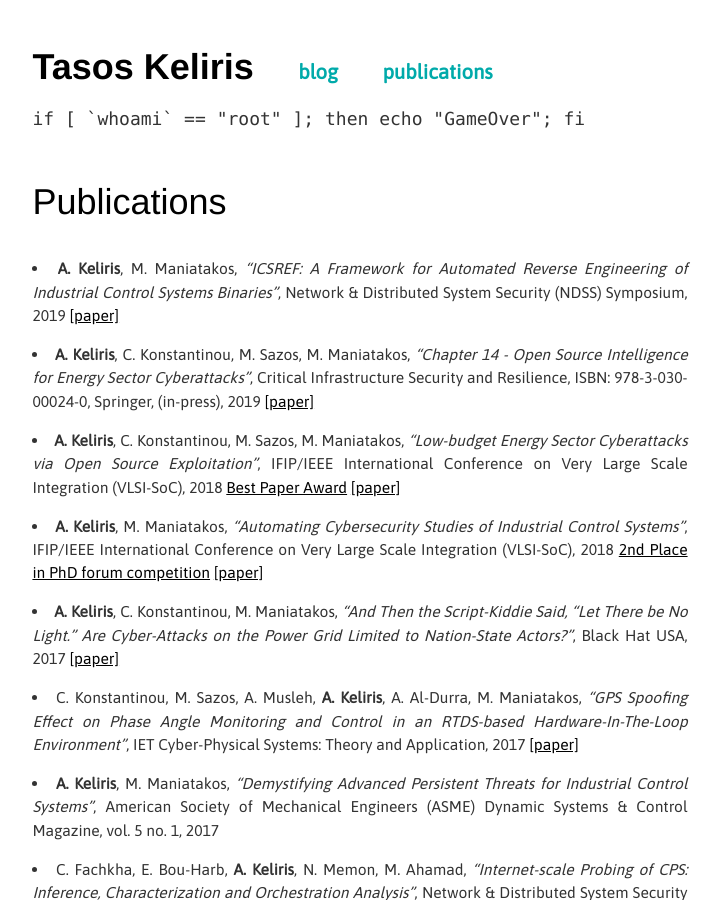
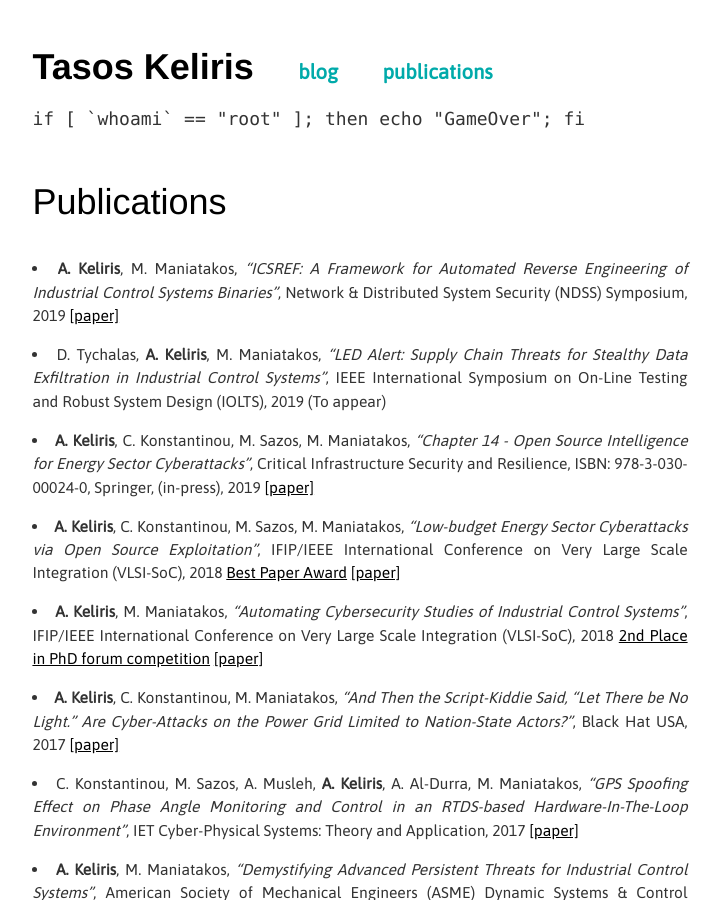
Before and after one commit to tkeliris/tkeliris.github.io, a Jekyll site: the page built from pubs.md, in a window 1280 px wide and 900 px high. Shown: the whole window, without its empty margins (280-1000 px from the left). Built offline with Jekyll 4.4.1, drawn with Linux system fonts in a browser that asks for light colours.

Commit message:
add iolts19 pub

```diff
--- a/pubs.md
+++ b/pubs.md
@@ -4,6 +4,7 @@ title: Publications
 ---
 
 - **A. Keliris**, M. Maniatakos, *"ICSREF: A Framework for Automated Reverse Engineering of Industrial Control Systems Binaries"*, Network & Distributed System Security (NDSS) Symposium, 2019 [[paper]](https://www.ndss-symposium.org/wp-content/uploads/2019/02/ndss2019_07A-5_Keliris_paper.pdf){:target="_blank"}
+- D. Tychalas, **A. Keliris**, M. Maniatakos, *"LED Alert: Supply Chain Threats for Stealthy Data Exfiltration in Industrial Control Systems"*, IEEE International Symposium on On-Line Testing and Robust System Design (IOLTS), 2019 (To appear)
 - **A. Keliris**, C. Konstantinou, M. Sazos, M. Maniatakos, *"Chapter 14 - Open Source Intelligence for Energy Sector Cyberattacks"*, Critical Infrastructure Security and Resilience, ISBN: 978-3-030-00024-0, Springer, (in-press), 2019 [[paper]](https://www.springer.com/us/book/9783030000233){:target="_blank"}
 - **A. Keliris**, C. Konstantinou, M. Sazos, M. Maniatakos, *"Low-budget Energy Sector Cyberattacks via Open Source Exploitation"*, IFIP/IEEE International Conference on Very Large Scale Integration (VLSI-SoC), 2018 [Best Paper Award](){:target="_blank"} [[paper]](){:target="_blank"}
 - **A. Keliris**, M. Maniatakos, *"Automating Cybersecurity Studies of Industrial Control Systems"*, IFIP/IEEE International Conference on Very Large Scale Integration (VLSI-SoC), 2018 [2nd Place in PhD forum competition](){:target="_blank"} [[paper]](){:target="_blank"}
```
